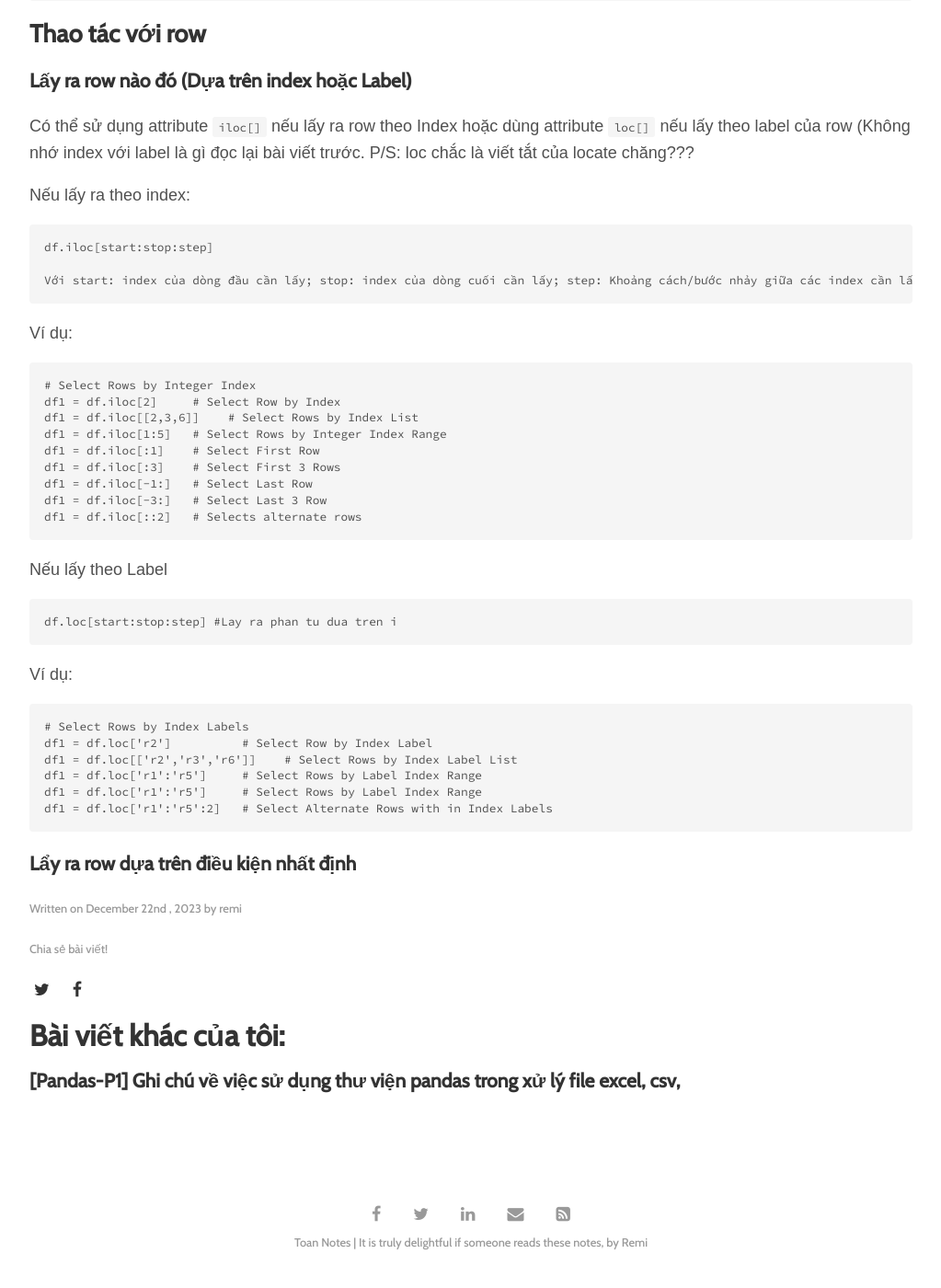
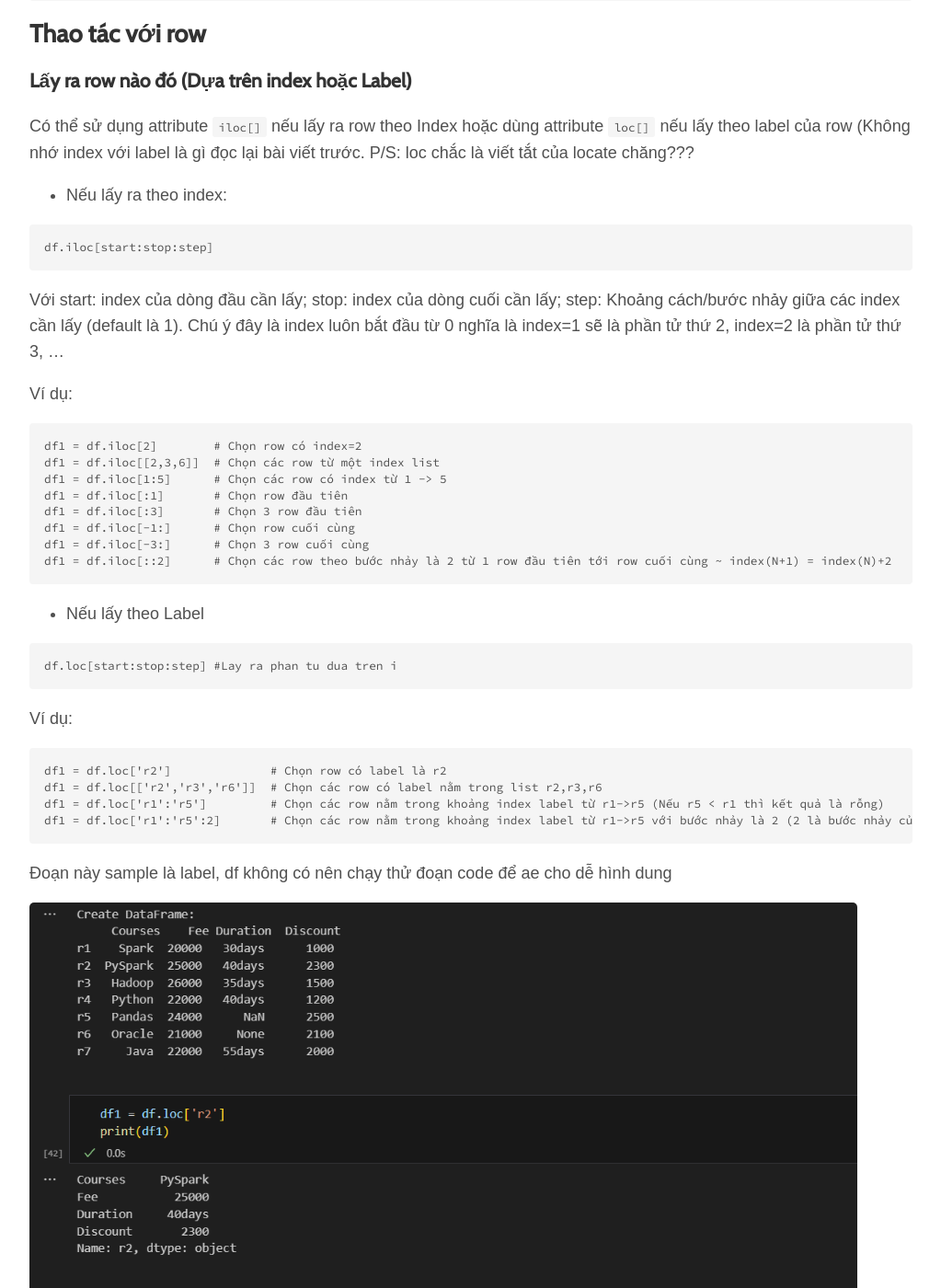
Before and after one commit to toannai/blog, a Jekyll site: the page built from _posts/2023-12-22-ghi-chu-su-dung-thu-vien-pandas-phan2.md.md, in a window 1280 px wide and 1400 px high, scrolled down 2243 px. Shown: the whole window at 92% size, without its empty margins (128-1151 px from the left). Built offline with Jekyll 4.4.1, drawn with Linux system fonts in a browser that asks for light colours; some web fonts are replaced.

Commit message:
comment code

````diff
--- a/_posts/2023-12-22-ghi-chu-su-dung-thu-vien-pandas-phan2.md.md
+++ b/_posts/2023-12-22-ghi-chu-su-dung-thu-vien-pandas-phan2.md.md
@@ -44,37 +44,42 @@ df.to_excel("output.xlsx") #Ghi ra file excel ouput.xlsx
 ### Lấy ra row nào đó (Dựa trên index hoặc Label)
 Có thể sử dụng attribute `iloc[]` nếu lấy ra row theo Index hoặc dùng attribute `loc[]` nếu lấy theo label của row (Không nhớ index với label là gì đọc lại bài viết trước. P/S: loc chắc là viết tắt của locate chăng???
 
-Nếu lấy ra theo index:
++ Nếu lấy ra theo index:
+
 ```
 df.iloc[start:stop:step]
+```
 
 Với start: index của dòng đầu cần lấy; stop: index của dòng cuối cần lấy; step: Khoảng cách/bước nhảy giữa các index cần lấy (default là 1). Chú ý đây là index luôn bắt đầu từ 0 nghĩa là index=1 sẽ là phần tử thứ 2, index=2 là phần tử thứ 3, ...
-```
 
 Ví dụ:
 ```
-# Select Rows by Integer Index
-df1 = df.iloc[2]     # Select Row by Index
-df1 = df.iloc[[2,3,6]]    # Select Rows by Index List
-df1 = df.iloc[1:5]   # Select Rows by Integer Index Range
-df1 = df.iloc[:1]    # Select First Row
-df1 = df.iloc[:3]    # Select First 3 Rows
-df1 = df.iloc[-1:]   # Select Last Row
-df1 = df.iloc[-3:]   # Select Last 3 Row
-df1 = df.iloc[::2]   # Selects alternate rows
+df1 = df.iloc[2]        # Chọn row có index=2
+df1 = df.iloc[[2,3,6]]  # Chọn các row từ một index list
+df1 = df.iloc[1:5]      # Chọn các row có index từ 1 -> 5
+df1 = df.iloc[:1]       # Chọn row đầu tiên
+df1 = df.iloc[:3]       # Chọn 3 row đầu tiên
+df1 = df.iloc[-1:]      # Chọn row cuối cùng
+df1 = df.iloc[-3:]      # Chọn 3 row cuối cùng
+df1 = df.iloc[::2]      # Chọn các row theo bước nhảy là 2 từ 1 row đầu tiên tới row cuối cùng ~ index(N+1) = index(N)+2
 ```
 
-Nếu lấy theo Label
++ Nếu lấy theo Label
+
 ```
 df.loc[start:stop:step] #Lay ra phan tu dua tren i
 ```
 Ví dụ:
+
 ```
-# Select Rows by Index Labels
-df1 = df.loc['r2']          # Select Row by Index Label
-df1 = df.loc[['r2','r3','r6']]    # Select Rows by Index Label List
-df1 = df.loc['r1':'r5']     # Select Rows by Label Index Range
-df1 = df.loc['r1':'r5']     # Select Rows by Label Index Range
-df1 = df.loc['r1':'r5':2]   # Select Alternate Rows with in Index Labels
+df1 = df.loc['r2']              # Chọn row có label là r2
+df1 = df.loc[['r2','r3','r6']]  # Chọn các row có label nằm trong list r2,r3,r6
+df1 = df.loc['r1':'r5']         # Chọn các row nằm trong khoảng index label từ r1->r5 (Nếu r5 < r1 thì kết quả là rỗng)
+df1 = df.loc['r1':'r5':2]       # Chọn các row nằm trong khoảng index label từ r1->r5 với bước nhảy là 2 (2 là bước nhảy của index không phải label vì label là đoạn text thôi)
 ```
+
+Đoạn này sample là label, df không có nên chạy thử đoạn code để ae cho dễ hình dung
+
+![read label]( {{site.url}}/assets/img/2023/12/22/03_pandas_label.png){:width="900px"}
+
 ### Lẩy ra row dựa trên điều kiện nhất định
````
Also changed, not shown: assets/img/2023/12/22/03_pandas_label.png (added).
